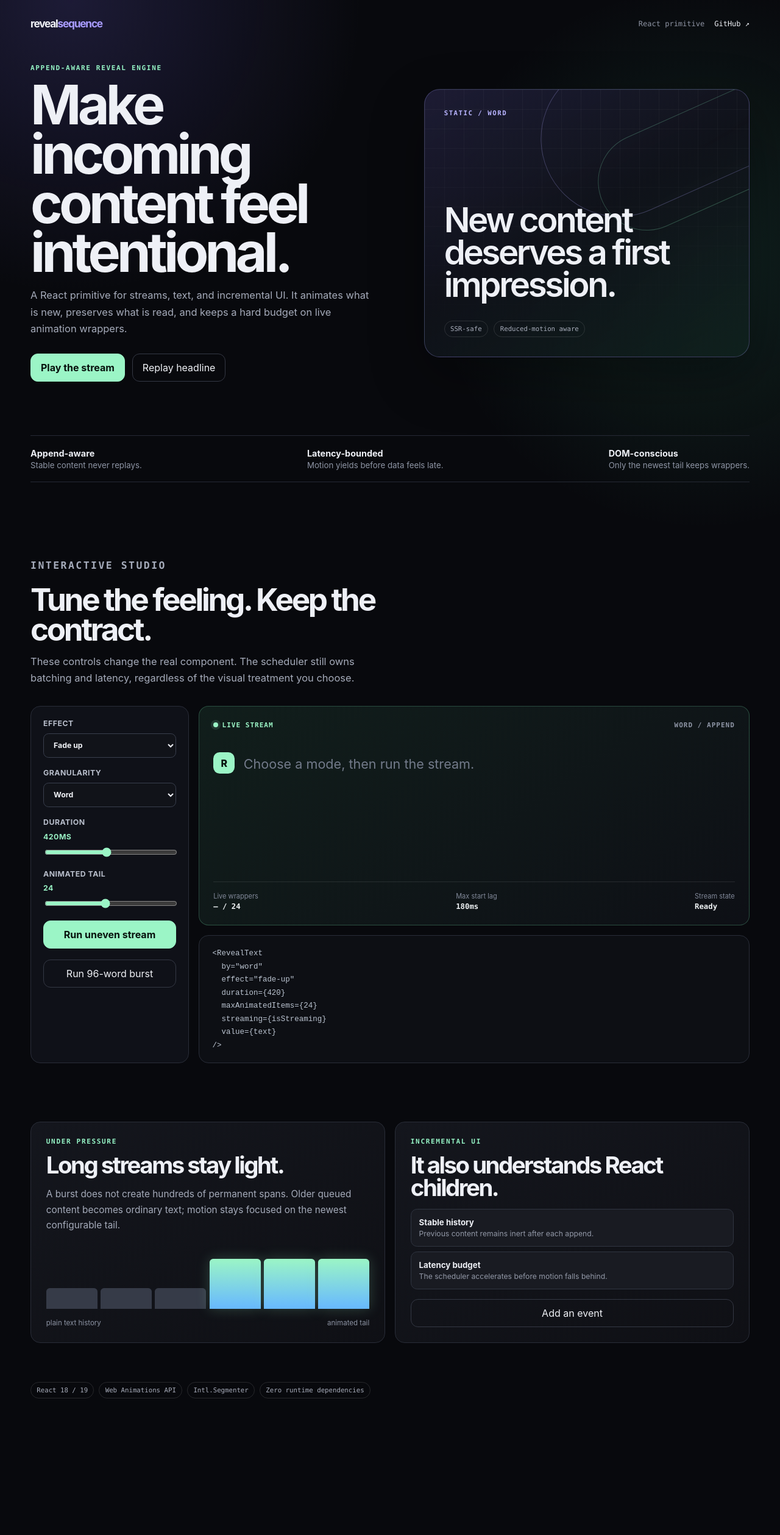
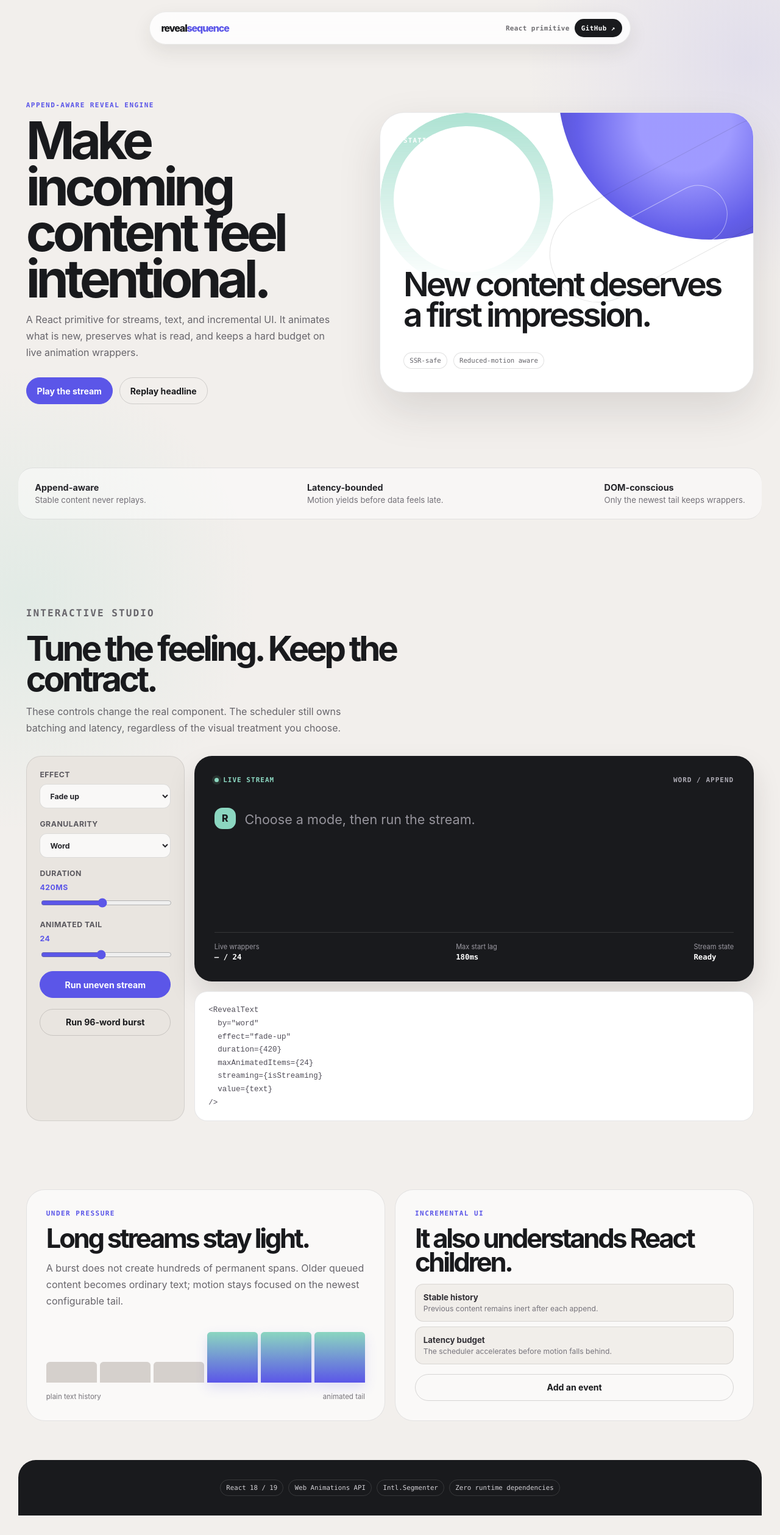
Before and after one commit to VoldemLive/reveal-sequence, a React (Vite) app: page / in a window 1280 px wide. Shown: the whole page at 61% size. Before the commit the page ends 2342 px from the top, so only its background shows below. Built offline with nearby package versions, Linux system fonts and the light colour scheme.

Commit message:
feat: refine playground presentation

```diff
--- a/src/demo/styles.css
+++ b/src/demo/styles.css
@@ -134,3 +134,81 @@ button:disabled { cursor: progress; opacity: .58; }
 @media (prefers-reduced-motion: reduce) {
   *, *::before, *::after { scroll-behavior: auto !important; animation-duration: .01ms !important; animation-iteration-count: 1 !important; transition-duration: .01ms !important; }
 }
+/* Product presentation skin: independent warm editorial system. */
+:root { color: #191a1d; background: #f2efec; }
+body { background: radial-gradient(circle at 96% 4%, rgba(91, 86, 232, .11), transparent 23rem), radial-gradient(circle at 3% 39%, rgba(87, 198, 172, .10), transparent 24rem), #f2efec; }
+.playground-shell { width: min(1220px, calc(100% - 2rem)); padding-top: 1.2rem; }
+.topbar { position: sticky; z-index: 10; top: 1rem; justify-content: space-between; max-width: 790px; margin: 0 auto 5.8rem; padding: .7rem .82rem .7rem 1.15rem; border: 1px solid rgba(25, 26, 29, .08); border-radius: 999px; background: rgba(255, 255, 255, .82); box-shadow: 0 12px 32px rgba(46, 39, 33, .09); backdrop-filter: blur(18px); }
+.wordmark { color: #191a1d; font-size: 1rem; font-weight: 760; }
+.wordmark span { color: #5b56e8; }
+.topbar-meta { gap: .5rem; color: #6d6c70; font-weight: 600; font-size: .68rem; letter-spacing: .04em; }
+.topbar-meta a { padding: .52rem .7rem; border-radius: 999px; color: #fff; background: #191a1d; }
+.hero { grid-template-columns: minmax(0, .9fr) minmax(440px, 1.1fr); gap: clamp(2.2rem, 6vw, 6.8rem); padding: 0 clamp(.3rem, 1vw, 1rem) 6.5rem; }
+.eyebrow { color: #5b56e8; font-weight: 700; letter-spacing: .13em; }
+.hero h1, .section-intro h2, .feature-panel h2 { color: #191a1d; letter-spacing: -.075em; }
+.hero h1 { max-width: 600px; font-size: clamp(3.55rem, 6.7vw, 6.35rem); line-height: .88; }
+.hero-lede, .section-intro > p, .feature-panel > p { max-width: 580px; color: #67656b; font-size: 1rem; line-height: 1.68; }
+.hero-actions { flex-wrap: wrap; gap: .7rem; }
+.button { border-color: rgba(25, 26, 29, .16); border-radius: 999px; padding: .78rem 1.05rem; color: #191a1d; background: rgba(255, 255, 255, .54); font-size: .88rem; font-weight: 680; transition: transform 160ms ease, box-shadow 160ms ease, background 160ms ease, border-color 160ms ease; }
+.button:hover:not(:disabled) { border-color: rgba(25, 26, 29, .34); background: #fff; box-shadow: 0 8px 18px rgba(42, 37, 33, .11); transform: translateY(-2px); }
+.button.primary { color: #fff; border-color: #5b56e8; background: #5b56e8; }
+.button.primary:hover:not(:disabled) { background: #4641c8; box-shadow: 0 10px 23px rgba(91, 86, 232, .28); }
+.hero-stage { min-height: 460px; padding: clamp(1.5rem, 3vw, 2.4rem); border-color: rgba(25, 26, 29, .1); border-radius: 2.5rem; background: #fff; box-shadow: 0 28px 70px rgba(49, 42, 35, .13); }
+.hero-stage::before { position: absolute; z-index: -1; width: 31rem; height: 31rem; top: -18rem; right: -11rem; content: ""; border-radius: 999px; background: radial-gradient(circle at 42% 62%, #9a95ff 0 18%, #5b56e8 42%, #3934a2 72%); opacity: .95; }
+.hero-stage::after { position: absolute; z-index: -1; width: 15rem; height: 15rem; right: 10%; bottom: -9rem; content: ""; border: 1.4rem solid #8bd6c0; border-radius: 999px; opacity: .7; }
+.stage-orbit { border-color: rgba(25, 26, 29, .12); transform: rotate(-28deg); }
+.orbit-one { width: 29rem; height: 10rem; top: 5rem; right: -7rem; }
+.orbit-two { width: 17rem; height: 6rem; top: 10rem; right: 2rem; border-color: rgba(255,255,255,.48); }
+.stage-label { color: #fff; font-weight: 700; letter-spacing: .12em; }
+.stage-copy { max-width: 650px; margin-bottom: 2.3rem; color: #191a1d; font-size: clamp(2.5rem, 4.3vw, 4.65rem); font-weight: 610; letter-spacing: -.07em; line-height: .91; }
+.stage-footer span, .footer span { border-color: rgba(25, 26, 29, .13); color: #65646a; background: rgba(255, 255, 255, .54); }
+.proof-strip { margin-bottom: 7.2rem; padding: 1.45rem 1.7rem; border-color: rgba(25, 26, 29, .1); border-radius: 1.5rem; background: rgba(255,255,255,.46); }
+.proof-strip strong { color: #25252a; }
+.proof-strip span { color: #747178; }
+.studio { padding: 1rem clamp(.3rem, 1vw, 1rem) 7rem; }
+.section-intro h2, .feature-panel h2 { font-size: clamp(2.6rem, 4.4vw, 4.4rem); line-height: .9; }
+.control-deck { padding: 1.35rem; border-color: rgba(25, 26, 29, .1); border-radius: 1.5rem; background: #e9e5e0; }
+.control-deck label { color: #5a585e; font-weight: 750; }
+.control-deck output { color: #5b56e8; }
+.control-deck select { border-color: rgba(25, 26, 29, .13); border-radius: .75rem; color: #25252a; background: rgba(255,255,255,.74); }
+.control-deck input { accent-color: #5b56e8; }
+.stream-card { min-height: 370px; padding: clamp(1.35rem, 3vw, 2rem); border-color: rgba(25, 26, 29, .1); border-radius: 1.8rem; background: #191a1d; box-shadow: 0 22px 45px rgba(40, 34, 29, .13); }
+.card-topline { color: #acaab3; }
+.signal { color: #8bd6c0; }
+.assistant-avatar { border-radius: .82rem; color: #191a1d; background: #8bd6c0; }
+.stream-output, .stream-placeholder { color: #f6f4f0; }
+.stream-placeholder { color: #96949c; }
+.stream-metrics { border-top-color: rgba(255,255,255,.12); }
+.stream-metrics span { color: #9c9aa3; }
+.stream-metrics strong { color: #fff; }
+.code-card { padding: 1.2rem 1.4rem; border-color: rgba(25, 26, 29, .1); border-radius: 1.3rem; color: #4f4c57; background: #fff; }
+.systems-grid { padding: 0 clamp(.3rem, 1vw, 1rem); }
+.feature-panel { min-height: 360px; padding: clamp(1.45rem, 3vw, 2rem); border-color: rgba(25, 26, 29, .1); border-radius: 1.9rem; background: rgba(255,255,255,.64); }
+.feature-panel h2 { font-size: clamp(2.05rem, 3.4vw, 3.35rem); }
+.settled-tail { background: #d5d0cc; }
+.active-tail { background: linear-gradient(180deg, #8bd6c0, #5b56e8); box-shadow: 0 8px 20px rgba(91,86,232,.16); }
+.diagram-labels { color: #77747a; }
+.event-card { border-color: rgba(25, 26, 29, .11); border-radius: .85rem; background: #f1eeea; }
+.event-card strong { color: #302e34; }
+.event-card span { color: #77747c; }
+.footer { justify-content: center; margin-top: 4rem; padding: 2rem; border-radius: 1.8rem 1.8rem 0 0; background: #191a1d; }
+.footer span { border-color: rgba(255,255,255,.13); color: #d3d1d6; background: transparent; }
+@media (max-width: 900px) {
+  .topbar { margin-bottom: 4rem; }
+  .hero { grid-template-columns: 1fr; gap: 2.6rem; }
+  .hero-copy { max-width: 620px; }
+  .hero-stage { min-height: 400px; }
+  .proof-strip { display: grid; grid-template-columns: 1fr; }
+}
+@media (max-width: 540px) {
+  .playground-shell { width: min(100% - 1.1rem, 1220px); }
+  .topbar { top: .55rem; margin-bottom: 3.3rem; padding-left: 1rem; }
+  .hero { padding-bottom: 4.5rem; }
+  .hero h1 { font-size: clamp(3.2rem, 16vw, 4.55rem); }
+  .hero-stage { min-height: 345px; padding: 1.3rem; border-radius: 1.75rem; }
+  .hero-stage::before { width: 22rem; height: 22rem; top: -13rem; right: -10rem; }
+  .stage-copy { font-size: clamp(2.35rem, 11.5vw, 3.35rem); }
+  .proof-strip { margin-bottom: 4.8rem; padding: 1.2rem; }
+  .studio { padding-bottom: 4.8rem; }
+  .systems-grid { padding: 0; }
+}
```
